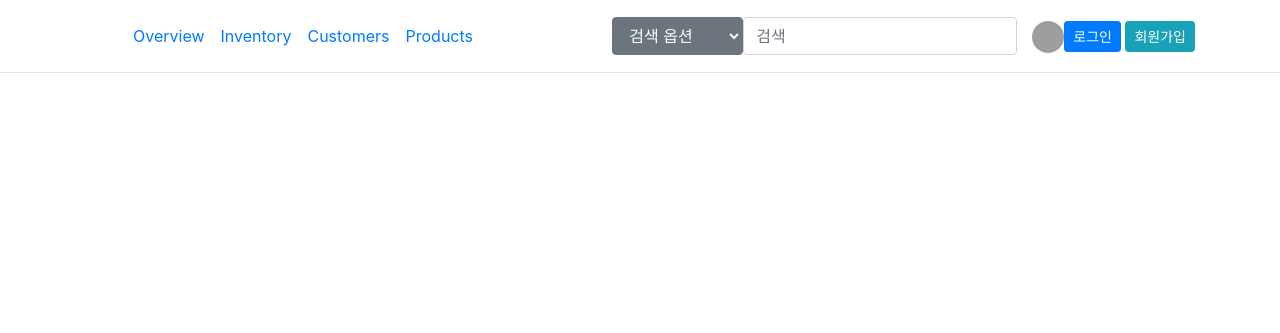
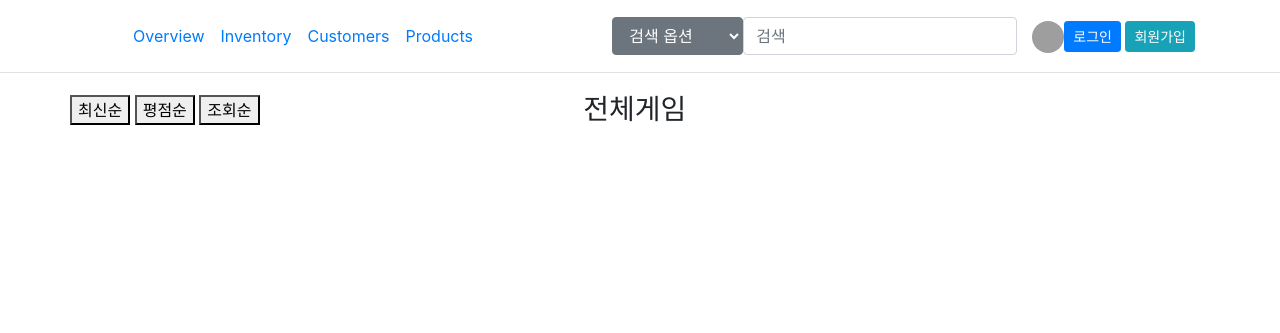
Before and after one commit to creative-darkstar/sparta-games, a Django app: page /search/ in a window 1280 px wide. Shown: the top 333 px of the page. Run offline with Django 4.2, Linux system fonts and the light colour scheme; data that the repository does not hold is empty; some libraries are stand-ins or nearby versions; grey boxes are pictures that could not be loaded.

Commit message:
Add:games search title

```diff
--- a/games/templates/games/test_search.html
+++ b/games/templates/games/test_search.html
@@ -3,12 +3,32 @@
 
 {% block content %}
     <div class="container">
+        <div class="d-flex justify-content-between align-items-center">
+            <div style="position:relative; right:15px;">
+                <button>최신순</button>
+                <button>평점순</button>
+                <button>조회순</button>
+            </div>
+            <div style="position:relative; right:100px;">
+                <h3 id=tagtitle style="position:relative; top:4px;"></h3>
+            </div>
+            <div></div>
+        </div>
+        <br>
         <div class="d-grid gap-2 d-md-flex row row-cols-1 row-cols-md-4 g-4" id="game_list">
         </div>
     </div>
     <script>
         window.addEventListener("load", async function PageLoad() {
-            const params = window.location.search;
+            const params = decodeURI(window.location.search);
+            let tagtitle_param=params.split("=")[1];
+            console.log(tagtitle_param);
+            if (tagtitle_param==null){
+                tagtitle_param="전체게임"
+            }
+            const  tagtitle= document.getElementById('tagtitle');
+            tagtitle.textContent=tagtitle_param;
+
             const url = '{% url 'games:game_list' %}' + params
 
             const test_r = await aSend({
```
